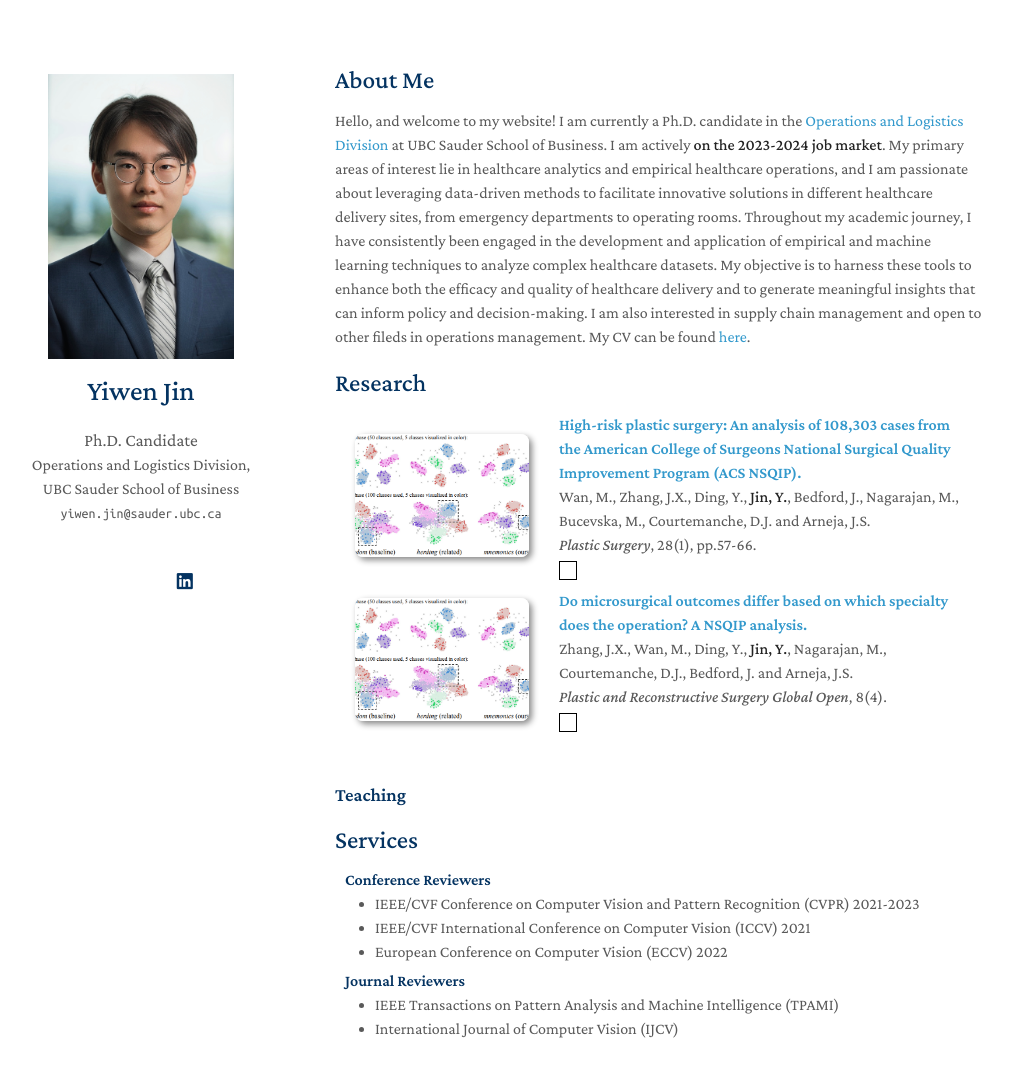
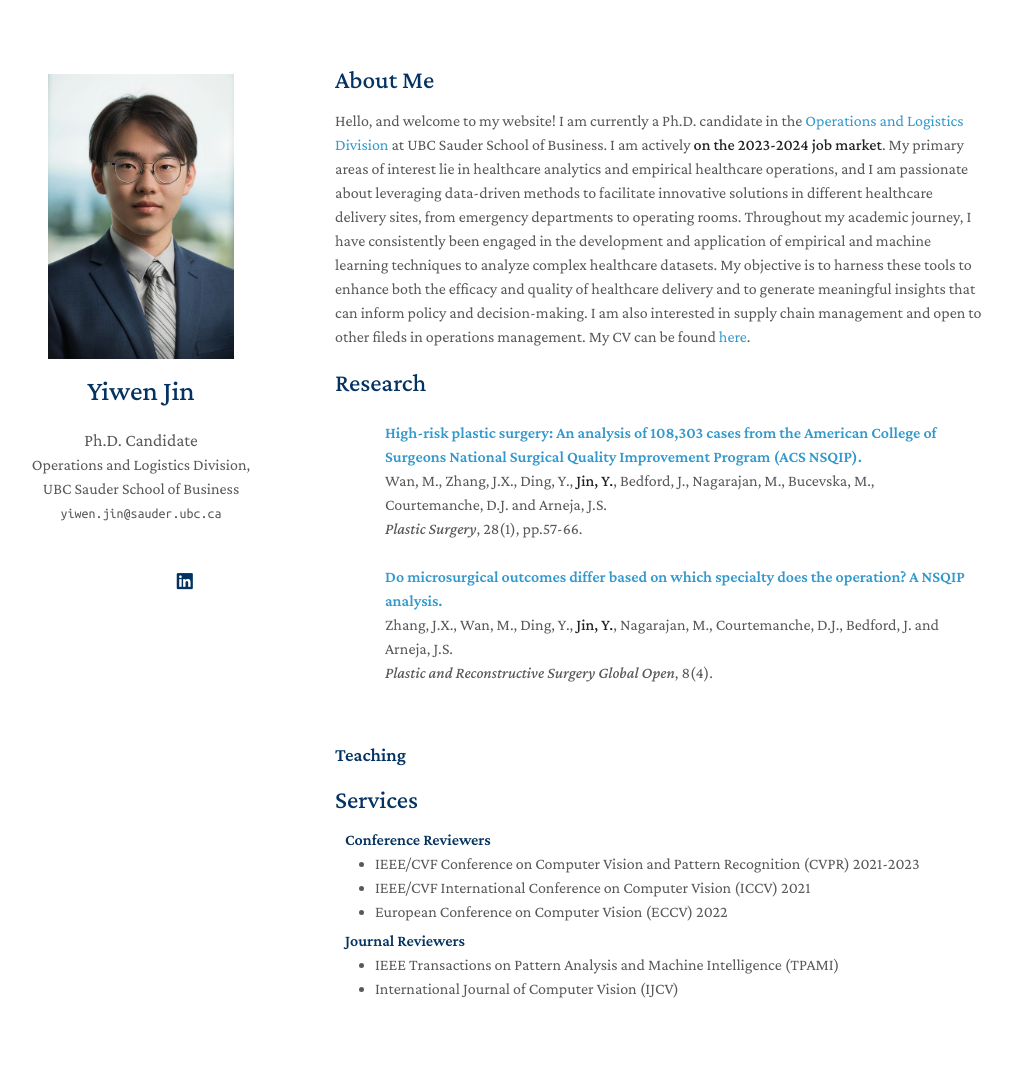
Before and after one commit to zeyang1225/zeyang1225.github.io, a Jekyll site: the page built from index.md, in a window 1280 px wide and 1135 px high. Shown: the top 1077 px of the window, without its empty margins (135-1147 px from the left). Built offline with Jekyll 4.4.1, drawn with Linux system fonts in a browser that asks for light colours; nearby versions of some CDN libraries; a style sheet for code colours, icons or effects is not loaded; our own code applies the rules of GitHub Pages for plain Markdown files.

Commit message:
Update papers.md

```diff
--- a/_includes/papers.md
+++ b/_includes/papers.md
@@ -7,16 +7,12 @@
 <div class="pub-row">
 
   <div class="col-sm-3 abbr" style="position: relative;padding-right: 15px;padding-left: 15px;">
-    <img src="assets/img/teaser_example.png" class="teaser img-fluid z-depth-1">
   </div>
 
   <div class="col-sm-9" style="position: relative;padding-right: 15px;padding-left: 20px;">
     <div class="title"><a href="https://journals.sagepub.com/doi/pdf/10.1177/2292550319880921">High-risk plastic surgery: An analysis of 108,303 cases from the American College of Surgeons National Surgical Quality Improvement Program (ACS NSQIP).</a></div>
     <div class="author">Wan, M., Zhang, J.X., Ding, Y., <strong>Jin, Y.</strong>, Bedford, J., Nagarajan, M., Bucevska, M., Courtemanche, D.J. and Arneja, J.S.</div>
     <div class="periodical"><em>Plastic Surgery</em>, 28(1), pp.57-66.</div>
-    <div class="links">
-      <a href="https://journals.sagepub.com/doi/pdf/10.1177/2292550319880921" class="btn btn-sm z-depth-0" role="button" target="_blank" style="font-size:12px;"></a>
-    </div>
   </div>
 </div>
 </li>
@@ -25,16 +21,12 @@
 <div class="pub-row">
 
   <div class="col-sm-3 abbr" style="position: relative;padding-right: 15px;padding-left: 15px;">
-    <img src="assets/img/teaser_example.png" class="teaser img-fluid z-depth-1">
   </div>
 
   <div class="col-sm-9" style="position: relative;padding-right: 15px;padding-left: 20px;">
     <div class="title"><a href="https://www.ncbi.nlm.nih.gov/pmc/articles/PMC7209891/">Do microsurgical outcomes differ based on which specialty does the operation? A NSQIP analysis.</a></div>
     <div class="author">Zhang, J.X., Wan, M., Ding, Y., <strong>Jin, Y.</strong>, Nagarajan, M., Courtemanche, D.J., Bedford, J. and Arneja, J.S.</div>
     <div class="periodical"><em>Plastic and Reconstructive Surgery Global Open</em>, 8(4).</div>
-    <div class="links">
-      <a href="https://www.ncbi.nlm.nih.gov/pmc/articles/PMC7209891/" class="btn btn-sm z-depth-0" role="button" target="_blank" style="font-size:12px;"></a>
-    </div>
   </div>
 </div>
 </li>
```
